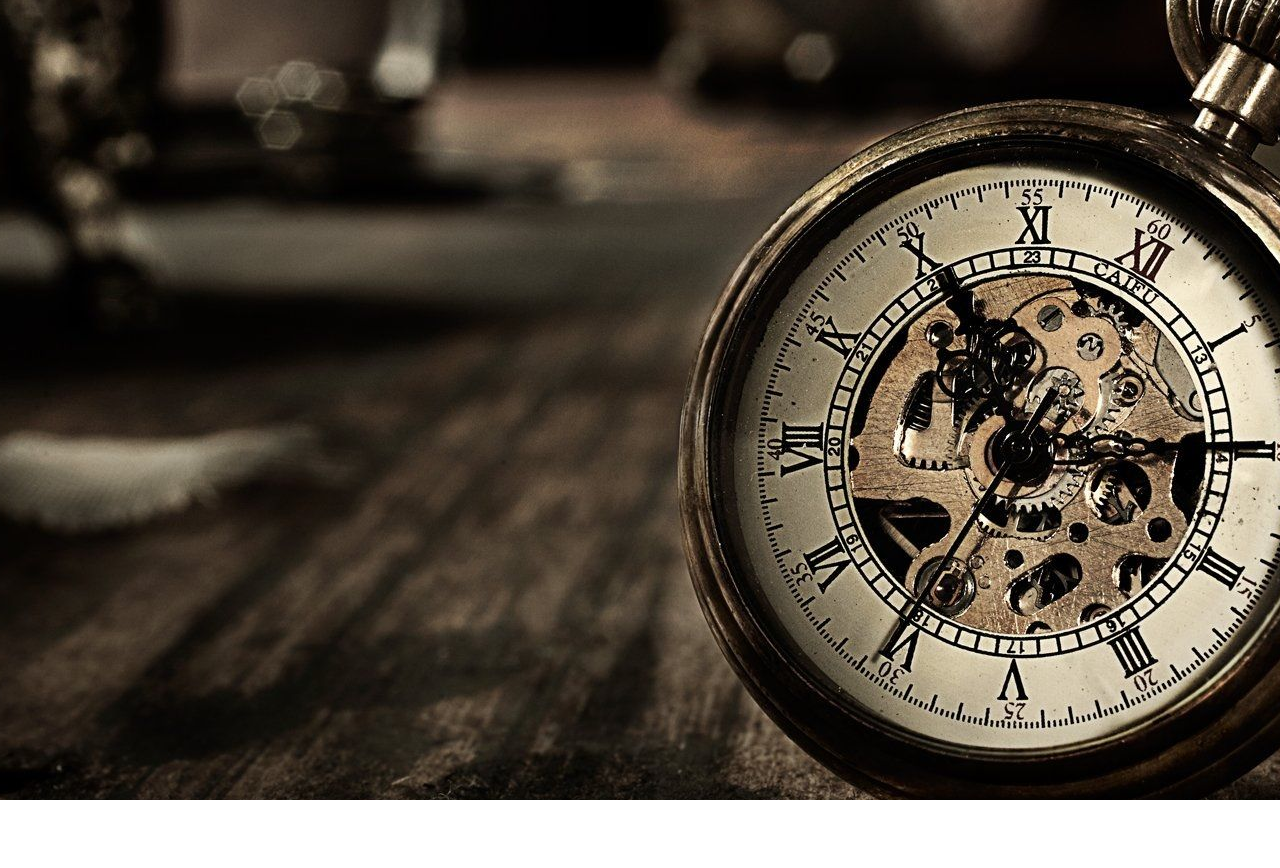
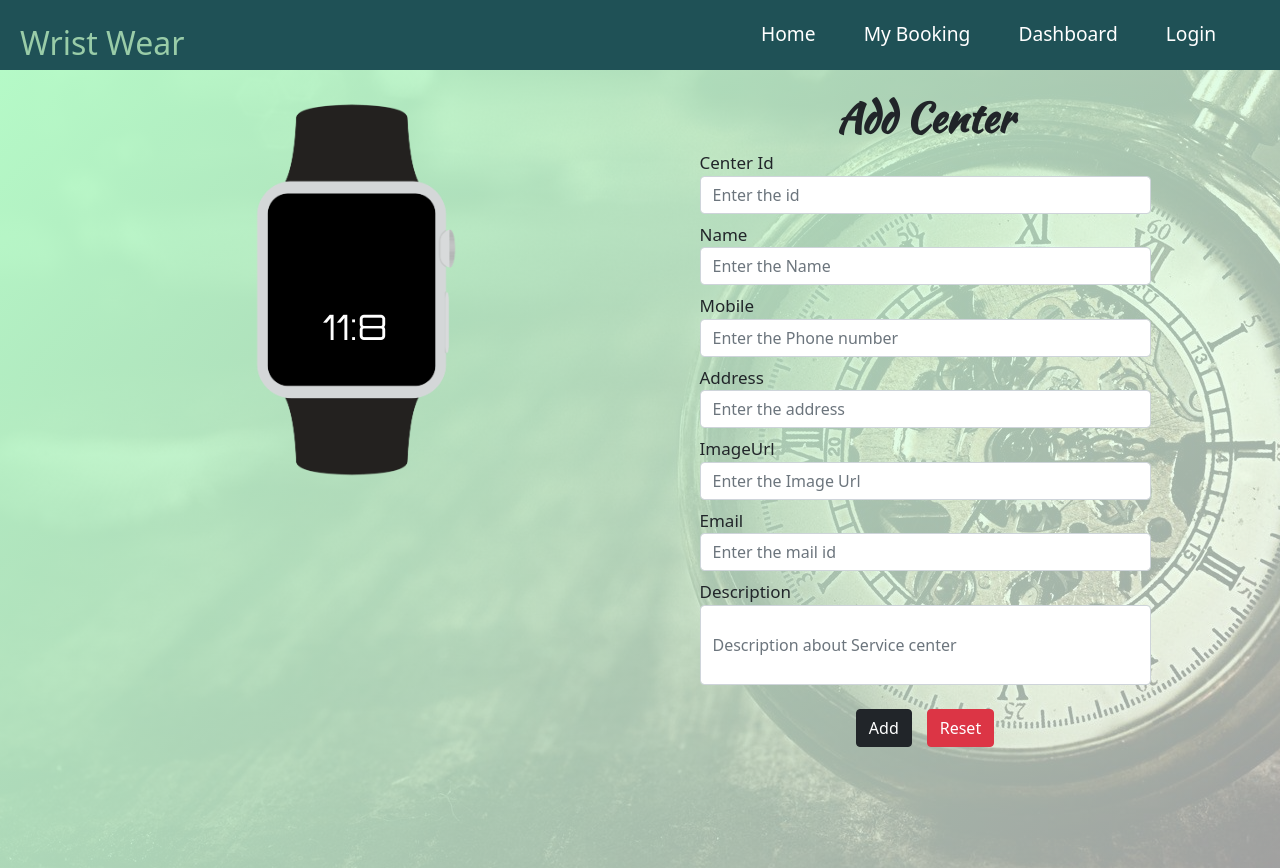
Before and after one commit to iamneo-production/c665121a-1dde-4cd9-8227-f66b6b6d4f0f, a React (Create React App) app in the folder reactapp/: page /AddServiceCenter in a window 1280 px wide. Before the commit the page ends 800 px from the top, so only its background shows below. Built offline with nearby package versions, Linux system fonts and the light colour scheme.

Commit message:
deadline2Version1

```diff
--- a/reactapp/src/App.js
+++ b/reactapp/src/App.js
@@ -1,8 +1,10 @@
 import React from "react";
-// import Navbar from './components/screens/Navbar'
+import Navbar from './components/screens/Navbar'
 import Register from './components/screens/Register'
 import Login from './components/screens/Login'
 import Mainpage from './components/screens/Mainpage'
+import Error from './components/screens/Error'
+import AddCenter from "./components/screens/AddCenter";
 import {
   BrowserRouter as Router,Switch,Route} from "react-router-dom";
 function App() {
@@ -10,10 +12,13 @@ function App() {
 
     <div>
     <Router>
+      <Navbar/>
       <Switch>
       <Route path="/" exact component={Mainpage}></Route>
         <Route path="/Login" component={Login}></Route>
         <Route path="/Register" exact component={Register}></Route>
+        <Route path="/AddServiceCenter" exact component={AddCenter}></Route>
+        <Route path="/**" exact component={Error}></Route>
       </Switch>
     </Router>
   </div>
--- /dev/null
+++ b/reactapp/src/components/screens/AddCenter.js
@@ -0,0 +1,33 @@
+import React, {useState,useEffect} from 'react';
+import watchImg from '../assets/watch.png';
+import '../styles/AddCenter.css';
+import AddServiceForm from './AddService';
+function AddCenter(){
+    useEffect(() => {
+        document.title = "WatchService || AddCenter";
+      },[]);
+      const[time,setTime]= useState("0:0");
+      setInterval(updateTime,1000);
+      function updateTime(){
+          const obj = new Date();
+           var current = obj.getHours()+":"+obj.getMinutes();
+          setTime(current);
+      }
+    return(
+        <div className='temp'>
+        <div className="container mt-5 ">
+            <div className="row" style={{justifyContent:'space-around'}}>
+                <div className="col-md-5" style={{position:'relative'}}>
+                    <img src={watchImg} alt="" className="img-fluid mx-auto my-auto w-100" />
+                    <p className="watchtime">{time}</p>
+                </div>
+                <div className="col-md-5 text-center">
+                    <AddServiceForm/>
+                </div>
+
+            </div>
+        </div>
+        </div>
+    );
+}
+export default AddCenter;
--- /dev/null
+++ b/reactapp/src/components/screens/AddService.js
@@ -0,0 +1,82 @@
+import React from 'react';
+import { Formik, Form} from 'formik';
+import TextBar from './TextBar';
+import * as Yup from 'yup';
+import axios from 'axios';
+import base_url from '../../api/bootapi';
+function AddServiceForm(){
+  const validate = Yup.object({
+    id:Yup.string()
+      .required('Id is required'),
+    name: Yup.string()
+      .max(30, 'Must be 30 characters or less')
+      .required('Name is Required'),
+    phone:Yup.string()
+      .min(10,'should be 10 number')
+      .max(10,'should be 10 number')
+      .required('Phone Number is Required'),
+    address:Yup.string()
+      .max(50, 'Must be 30 characters or less')
+      .required('Address is Required'),
+    imageurl:Yup.string()
+      .required('Image url required'),
+    email: Yup.string()
+      .email('Email is invalid')
+      .required('Email is required'),
+    description: Yup.string()
+      .max(250, 'Must be 250 characters or less')
+      .required('Description is required'),
+  })
+  const sendData=(data)=>{
+    axios.post(`${base_url}/addCenter`,data).then(
+      (response)=>{
+        console.log(response);
+      },(error)=>{
+        console.log(error);
+      }
+    )
+  }
+  return (
+    <Formik
+      initialValues={{
+        id:'',
+        name: '',
+        phone: '',
+        address:'',
+        imageurl: '',
+        email: '',
+        description: '',
+      }}
+      validationSchema={validate}
+      onSubmit={values => {
+
+        console.log(values);
+        sendData(values);
+      }}
+    >
+      {formik => (
+        <div>
+          <h1 className='mt-4'style={{fontWeight:"bold"}} >Add Center </h1>
+          <Form>
+
+            <TextBar label="Center Id"  placeholder="Enter the id" name="id" type="number" id="addId" />
+            <TextBar label="Name"  placeholder="Enter the Name" name="name" type="text" id="addName" />
+            <TextBar label="Mobile"  placeholder="Enter the Phone number" name="phone" type="text" id="addNumber" />
+            <TextBar label="Address"  placeholder="Enter the address" name="address" type="text" id="addAddress" />
+            <TextBar label="ImageUrl"  placeholder="Enter the Image Url" name="imageurl" type="text" id="addImageUrl" />
+            <TextBar label="Email"  placeholder="Enter the mail id" name="email" type="email" id=" addEmail"/>
+            <TextBar  label="Description" placeholder="Description about Service center" name="description" type="text" id="addCenterDescription" style={{height:"80px"}}/>
+
+
+            <button className="btn btn-dark mt-3" type="submit">Add</button>
+            <button className="btn btn-danger mt-3 ml-3"style={{marginLeft:15}} type="reset">Reset</button>
+
+
+          </Form>
+
+        </div>
+      )}
+    </Formik>
+  )
+}
+export default AddServiceForm;
--- /dev/null
+++ b/reactapp/src/components/screens/Error.js
@@ -0,0 +1,20 @@
+
+import React from 'react'
+import '../styles/Error.css'
+import meowImg from'../assets/errorpage.png'
+import { Link } from 'react-router-dom'
+import { useEffect } from 'react'
+
+export default function Error() {
+    useEffect(() => {
+        document.title = "WatchService  || 404 page not found";
+      },[]);
+  return (
+    <div className='error-body' style={{display:"flex",alignItems:"center",flexDirection:"column"}}>
+    <h1 className='mt-3'>Ooops.....</h1>
+    <img src={meowImg} alt="cat"style={{height:"50%",marginTop:20}}/>
+    <h1>You are lost in meow world</h1>
+    <Link to="/"><button className="btn btn-dark mt-3" >Take me home</button></Link>
+    </div>
+  )
+}
--- a/reactapp/src/components/screens/Mainpage.js
+++ b/reactapp/src/components/screens/Mainpage.js
@@ -10,7 +10,7 @@ function Mainpage(){
 
         <div className="home" style={{display:"flex",flexDirection:"column",alignItems:'center',justifyContent:'center'}}>
 
-                <h1 style={{color:"white",fontSize:70,marginBottom:40}}>WELCOME TO WATCH SERVICE</h1>
+                <h1 style={{color:"black",fontSize:70,marginBottom:40}}>WELCOME TO WATCH SERVICE</h1>
                 <nav>
                     <Link id="login-main"className="btn btn-dark mt-3"to="/Login">Login</Link>
 
--- a/reactapp/src/components/screens/Navbar.js
+++ b/reactapp/src/components/screens/Navbar.js
@@ -1,15 +1,72 @@
-import React from "react";
-import '../styles/Navbar.css'
-function Navbar(){
-    return(
-        <div className="navBar">
-            <ul>
-                <li>logo</li>
-                <li>home</li>
-                <li>home</li>
-                <li>home</li>
-            </ul>
+import React, { useState } from "react";
+import { NavLink } from "react-router-dom";
+import "../styles/Navbar.css";
+
+function NavBar() {
+  const [click, setClick] = useState(false);
+
+  const handleClick = () => setClick(!click);
+  return (
+    <>
+      <nav className="navbar">
+        <div className="nav-container">
+          <NavLink exact to="/" className="nav-logo">
+            Wrist Wear
+          </NavLink>
+
+          <ul className={click ? "nav-menu active" : "nav-menu"}>
+            <li className="nav-item">
+              <NavLink
+                exact
+                to="/"
+                activeClassName="active"
+                className="nav-links"
+                onClick={handleClick}
+              >
+                Home
+              </NavLink>
+            </li>
+            <li className="nav-item">
+              <NavLink
+                exact
+                to="/mybooking"
+                activeClassName="active"
+                className="nav-links"
+                onClick={handleClick}
+              >
+                My Booking
+              </NavLink>
+            </li>
+            <li className="nav-item">
+              <NavLink
+                exact
+                to="/dashboard"
+                activeClassName="active"
+                className="nav-links"
+                onClick={handleClick}
+              >
+                Dashboard
+              </NavLink>
+            </li>
+            <li className="nav-item">
+              <NavLink
+                exact
+                to="/login"
+                activeClassName="active"
+                className="nav-links"
+                onClick={handleClick}
+              >
+                Login
+              </NavLink>
+            </li>
+          </ul>
+          <div className="nav-icon" onClick={handleClick}>
+            <i className={click ? "fas fa-times" : "fas fa-bars"}></i>
+          </div>
         </div>
-    );
+      </nav>
+    </>
+  );
 }
-export default Navbar;
+
+export default NavBar;
--- a/reactapp/src/components/screens/RegisterForm.js
+++ b/reactapp/src/components/screens/RegisterForm.js
@@ -25,11 +25,12 @@ function RegisterForm(){
       .min(6, 'Password must be at least 6 charaters')
       .required('Password is required'),
   })
-  const postDatatoServer=(data)=>{
+  const sendData=(data)=>{
     axios.post(`${base_url}/signup`,data).then(
       (response)=>{
         console.log(response);
         console.log("success");
+        alert("registered successfully!!");
 
       },(error)=>{
         console.log(error);
@@ -52,7 +53,7 @@ function RegisterForm(){
       onSubmit={values => {
 
         console.log(values);
-        postDatatoServer(values);
+        sendData(values);
       }}
     >
       {formik => (
--- /dev/null
+++ b/reactapp/src/components/styles/AddCenter.css
@@ -0,0 +1,17 @@
+@import url('https://fonts.googleapis.com/css?family=Orbitron');
+.watchtime{
+    position:absolute;
+    top:38%;
+    left:50%;
+    transform:translate(-50%,-50%);
+    color:white;
+    font-size:35px;
+    font-family: 'Orbitron', sans-serif;;
+}
+
+.temp{
+    height: 99.8vh;
+    margin-top:-48px;
+    background: linear-gradient(135deg, var(--primary),var(--secondary));
+
+}
--- /dev/null
+++ b/reactapp/src/components/styles/Error.css
@@ -0,0 +1,5 @@
+
+.error-body{
+    height:99.9vh;
+    background: linear-gradient(135deg, var(--primary),var(--secondary));
+}
--- a/reactapp/src/components/styles/Mainpage.css
+++ b/reactapp/src/components/styles/Mainpage.css
@@ -1,7 +1,7 @@
 
 @import url('https://fonts.googleapis.com/css2?family=Kaushan+Script&display=swap');
 :root{
-    --primary:rgb(0, 0, 0);
+    --primary:#b5fac7;
     --secondary:rgba(255, 255, 255, 0.623);
 }
 
--- a/reactapp/src/components/styles/Navbar.css
+++ b/reactapp/src/components/styles/Navbar.css
@@ -1,12 +1,118 @@
-.navBar{
-    height: 5vh;
+.navbar {
+  background-color: #1f5156;
+  height: 70px;
+  display: flex;
+  justify-content: center;
+  align-items: center;
+  font-size: 1.2rem;
+  position: sticky;
+  top: 0;
+  z-index: 20;
+}
+
+.nav-container {
+  display: flex;
+  justify-content: center;
+  align-items: center;
+  width: 100%;
+  height: 70px;
+  max-width: 1500px;
+}
+
+.nav-logo {
+  color: #99cca8;
+  align-items: center;
+  margin-left: 20px;
+  cursor: pointer;
+  text-decoration: none;
+  font-size: 2rem;
+  flex-grow: 1;
+}
+
+.nav-menu {
+  display: flex;
+  list-style: none;
+  text-align: center;
+  margin-right: 2rem;
+}
+
+.nav-links {
+  color: #fff;
+  text-decoration: none;
+  padding: 0.5rem 1rem;
+  height: 100%;
+  border-bottom: 3px solid transparent;
+}
+.fa-code {
+  margin-left: 1rem;
+}
+
+.nav-item {
+  line-height: 40px;
+  margin-right: 1rem;
+}
+
+.nav-item:after {
+  content: "";
+  display: block;
+  height: 3px;
+  width: 0;
+  background: transparent;
+  transition: width 0.7s ease, background-color 0.5s ease;
+}
+
+.nav-item:hover:after {
+  width: 100%;
+  background: #ffdd40;
+}
+
+.nav-item .active {
+  color: #ffdd40;
+  border: 1px solid #ffdd40;
+}
+
+.nav-icon {
+  display: none;
+}
+
+@media screen and (max-width: 960px) {
+  .nav-menu {
+    display: flex;
+    flex-direction: column;
     width: 100%;
-    background-color:black;
+    border-top: 1pxsolid #fff;
+    position: absolute;
+    top: 80px;
+    left: -110%;
+    opacity: 1;
+    transition: all 0.5s ease;
+  }
+
+  .nav-menu.active {
+    background: #1f5156;
+    left: 0px;
+    opacity: 1;
+    transition: all 0.5s ease;
+    z-index: 1;
+  }
+  .nav-item .active {
+    color: #ffdd40;
+    border: none;
+  }
+  .nav-links {
+    padding: 1.5rem;
+    width: 100%;
+    display: table;
+  }
+
+  .nav-icon {
+    display: block;
+    position: absolute;
+    top: 0;
+    right: 0;
+    transform: translate(-100%, 60%);
+    font-size: 1.8rem;
+    cursor: pointer;
+    color: #ffdd40;
+  }
 }
-.navBar ul{
-    color:white;
-    font-size: 20px;
-    display: flex;
-    justify-content: space-between;
-    list-style: none;
-}
```
Also changed, not shown: reactapp/src/components/screens/LoginForm.js (+6 -4 lines), reactapp/src/components/assets/errorpage.png (added), 1 other file (tests, documents, lock files or other folders).
